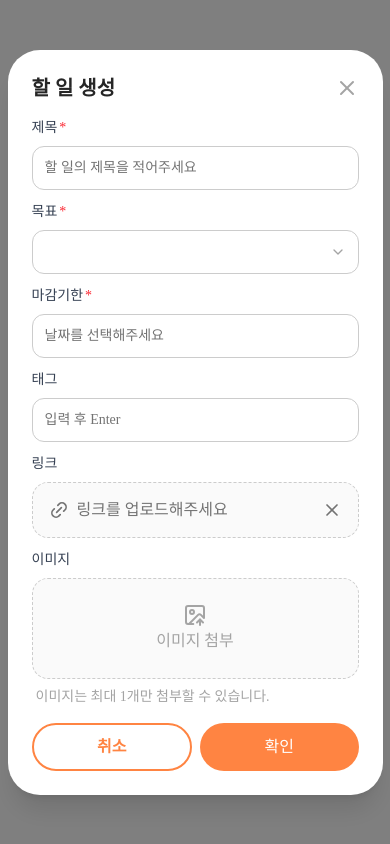
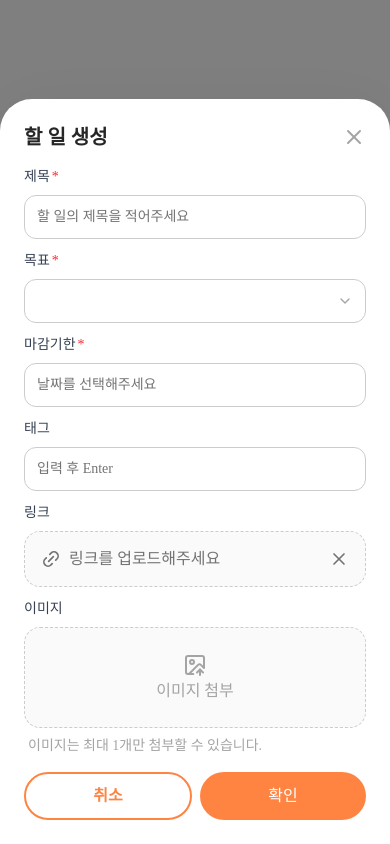
Before and after one commit to slidtodo/frontend, a Next.js app: page / in a window 390 px wide. Both pictures are taken after a click on the button "모달 버튼". Built offline with nearby package versions, Linux system fonts and the light colour scheme.

Commit message:
feat: 반응형 레이아웃 추가 - 전체 레이아웃 수정

```diff
--- a/src/app/page.tsx
+++ b/src/app/page.tsx
@@ -9,7 +9,7 @@ export default function Home() {
   return (
     <main className="flex min-h-screen flex-col items-center justify-between p-24">
       <h1 className="text-4xl font-bold">Hello, Worldzdz!</h1>
-      <button onClick={() => openModal(<TodoCreateModal />)}>모달 버튼</button>
+      <button onClick={() => openModal(<TodoCreateModal />, undefined, 'bottom')}>모달 버튼</button>
     </main>
   );
 }
--- a/src/features/todo/components/manual/TodoCreateModal/index.tsx
+++ b/src/features/todo/components/manual/TodoCreateModal/index.tsx
@@ -5,15 +5,25 @@ import Dropdown from '@/shared/components/Dropdown';
 import FormField from '@/shared/components/FormField';
 import Input from '@/shared/components/Input';
 import { useModalStore } from '@/shared/stores/useModalStore';
+import clsx from 'clsx';
 import { ImageUpIcon, Link2, XIcon } from 'lucide-react';
 
 export default function TodoCreateModal() {
   const { closeModal } = useModalStore();
 
   return (
-    <div className="flex max-w-[488px] min-w-[375px] flex-col rounded-4xl bg-white p-6 shadow-xl md:rounded-[40px] md:p-8">
+    <form
+      className={clsx(
+        'flex w-full flex-col bg-white shadow-[0px_0px_60px_0px_rgba(0,0,0,0.05)]',
+        // md 미만: 하단 시트 — 상단만 radius, 작은 padding/gap
+        'gap-3 rounded-t-[32px] p-6',
+        // md 이상: 가운데 모달 — 전체 radius, 큰 padding/gap
+        'md:w-[488px] md:gap-4 md:rounded-[40px] md:p-8',
+        'no-scrollbar max-h-[90vh] overflow-y-auto',
+      )}
+    >
       {/** 할 일 생성 */}
-      <div className="mb-4 flex items-center justify-between md:mb-8">
+      <div className="mb-1 flex items-center justify-between md:mb-4">
         <h1 className="text-xl font-semibold text-[#262626]">할 일 생성</h1>
         <button type="button" className="cursor-pointer" onClick={() => closeModal()}>
           <XIcon size={24} className="stroke-[#A4A4A4]" />
@@ -21,7 +31,6 @@ export default function TodoCreateModal() {
       </div>
 
       {/** 폼 부분 */}
-      <form className="flex flex-col gap-3 md:gap-4">
       <FormField label="제목" required>
         <Input
           placeholder="할 일의 제목을 적어주세요"
@@ -89,6 +98,5 @@ export default function TodoCreateModal() {
         </Button>
       </div>
     </form>
-    </div>
   );
 }
--- a/src/shared/components/Modal/index.tsx
+++ b/src/shared/components/Modal/index.tsx
@@ -1,10 +1,11 @@
 'use client';
 import { useModalStore } from '@/shared/stores/useModalStore';
+import clsx from 'clsx';
 import { useRef, useEffect, MouseEvent } from 'react';
 import { createPortal } from 'react-dom';
 
 export const Modal = () => {
-  const { content, isOpen, closeModal } = useModalStore();
+  const { content, isOpen, closeModal, variant } = useModalStore();
 
   // 모달의 backdrop을 가리키는 ref
   const modalRef = useRef<HTMLDivElement>(null);
@@ -42,9 +43,16 @@ export const Modal = () => {
     <div
       ref={modalRef}
       onClick={handleClickOutside}
-      className="fixed inset-0 z-50 flex items-center justify-center bg-black/50"
+      className={clsx(
+        'fixed inset-0 z-50 bg-black/50',
+        variant === 'bottom'
+          ? 'flex items-end md:flex md:items-center md:justify-center'
+          : 'flex items-center justify-center',
+      )}
     >
-      <div onClick={(e) => e.stopPropagation()}>{content}</div>
+      <div onClick={(e) => e.stopPropagation()} className={clsx(variant === 'bottom' && 'w-full md:w-auto')}>
+        {content}
+      </div>
     </div>,
     document.body,
   );
--- a/src/shared/stores/useModalStore.ts
+++ b/src/shared/stores/useModalStore.ts
@@ -5,7 +5,8 @@ interface ModalStore {
   isOpen: boolean;
   content: ReactNode | null;
   onClose?: () => void;
-  openModal: (content: ReactNode, onClose?: () => void) => void;
+  variant: 'center' | 'bottom'; // ← 추가
+  openModal: (content: ReactNode, onClose?: () => void, variant?: 'center' | 'bottom') => void;
   closeModal: () => void;
 }
 
@@ -13,10 +14,11 @@ export const useModalStore = create<ModalStore>((set, get) => ({
   isOpen: false,
   content: null,
   onClose: undefined,
+  variant: 'center',
 
-  openModal: (content, onClose) => set({ isOpen: true, content, onClose }),
+  openModal: (content, onClose, variant = 'center') => set({ isOpen: true, content, onClose, variant }),
   closeModal: () => {
     get().onClose?.();
-    set({ isOpen: false, content: null, onClose: undefined });
+    set({ isOpen: false, content: null, onClose: undefined, variant: 'center' });
   },
 }));
```
Lines whose indentation alone changed are shown as unchanged.
